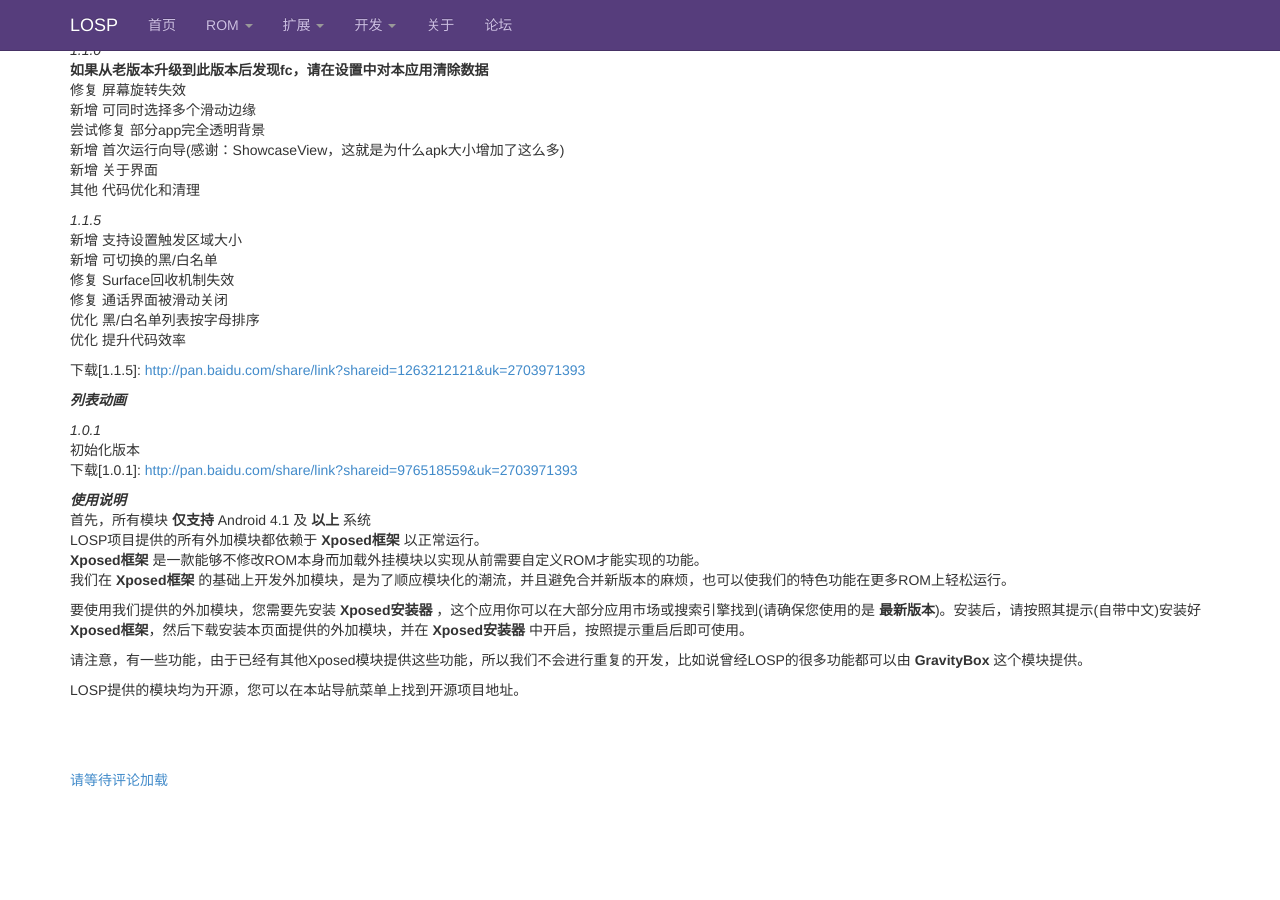
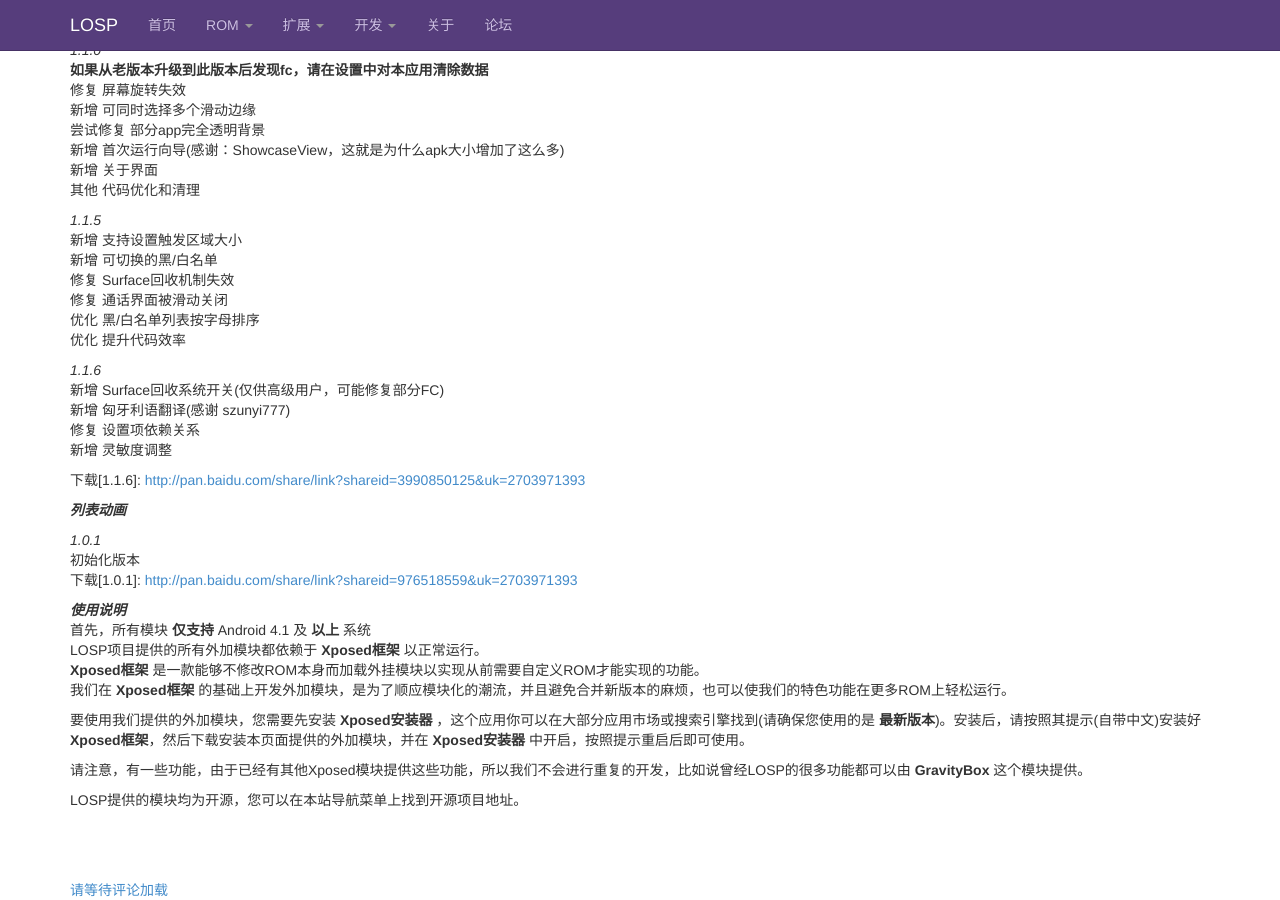
Before and after one commit to LOSP/LOSP.github.io, a Jekyll site: the page built from modules/index.md, in a window 1280 px wide and 900 px high, scrolled down 514 px. Built offline with Jekyll 4.4.1, drawn with Linux system fonts in a browser that asks for light colours; Markdown is read by kramdown in place of the engine named in the settings; comment, search, counter and statistics services are not loaded; before the commit the page ends 1304 px from its top, so only the background shows below that.

Commit message:
SwipeBack 1.1.6

```diff
--- a/modules/index.md
+++ b/modules/index.md
@@ -30,7 +30,13 @@ __如果从老版本升级到此版本后发现fc，请在设置中对本应用
 优化 黑/白名单列表按字母排序
 优化 提升代码效率
 
-下载[1.1.5]: <http://pan.baidu.com/share/link?shareid=1263212121&uk=2703971393>
+*1.1.6*
+新增 Surface回收系统开关(仅供高级用户，可能修复部分FC)
+新增 匈牙利语翻译(感谢 szunyi777)
+修复 设置项依赖关系
+新增 灵敏度调整
+
+下载[1.1.6]: <http://pan.baidu.com/share/link?shareid=3990850125&uk=2703971393>
 
 *__列表动画__*
 
```
